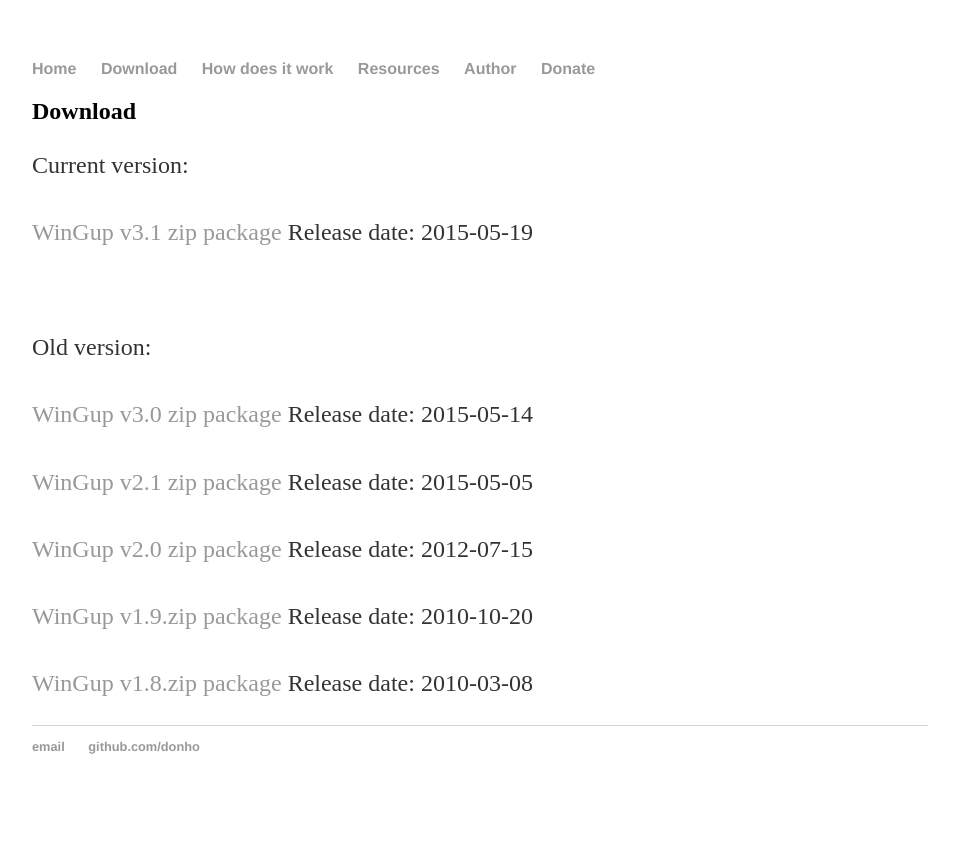
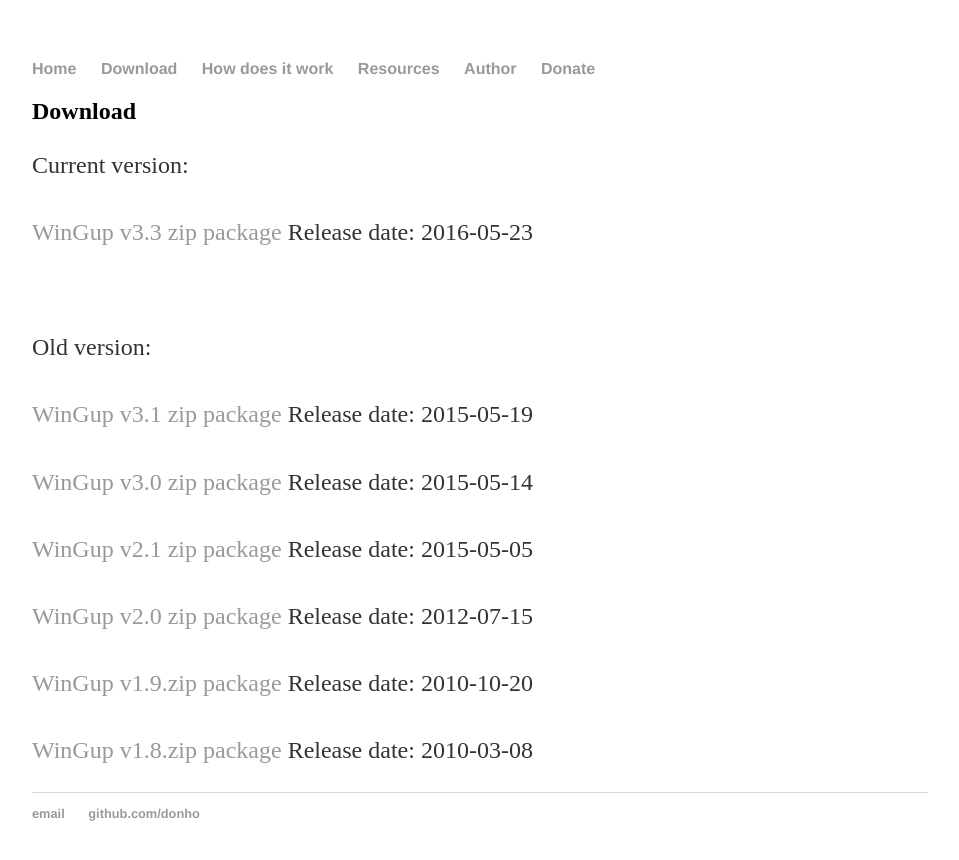
Before and after one commit to gupwin32/gupwin32.github.io, a Jekyll site: the page built from download/index.html, in a window 1280 px wide. Shown: the top 860 px of the page, without its empty margins (160-1119 px from the left). Built offline with Jekyll 4.4.1, drawn with Linux system fonts in a browser that asks for light colours.

Commit message:
Update index.html

```diff
--- a/download/index.html
+++ b/download/index.html
@@ -6,11 +6,12 @@ title: Download
 <h2>Download</h2>
 <p>
 Current version:<br/>
-<a href="/repository/wingup.v3.1.bin.zip"><br />WinGup v3.1 zip package</a> Release date: 2015-05-19
+<a href="https://github.com/gup4win/wingup/releases" target="_blank"><br />WinGup v3.3 zip package</a> Release date: 2016-05-23
 </p>
 <p>&nbsp;</p>
 <p>
 Old version:<br/>
+<a href="/repository/wingup.v3.1.bin.zip"><br />WinGup v3.1 zip package</a> Release date: 2015-05-19<br/>
 <a href="/repository/wingup.v3.0.bin.zip"><br />WinGup v3.0 zip package</a> Release date: 2015-05-14<br/>
 <a href="/repository/wingup.v2.1.bin.zip"><br />WinGup v2.1 zip package</a> Release date: 2015-05-05<br/>
 <a href="/repository/wingup.v2.0.bin.zip"><br />WinGup v2.0 zip package</a> Release date: 2012-07-15<br/>
```
